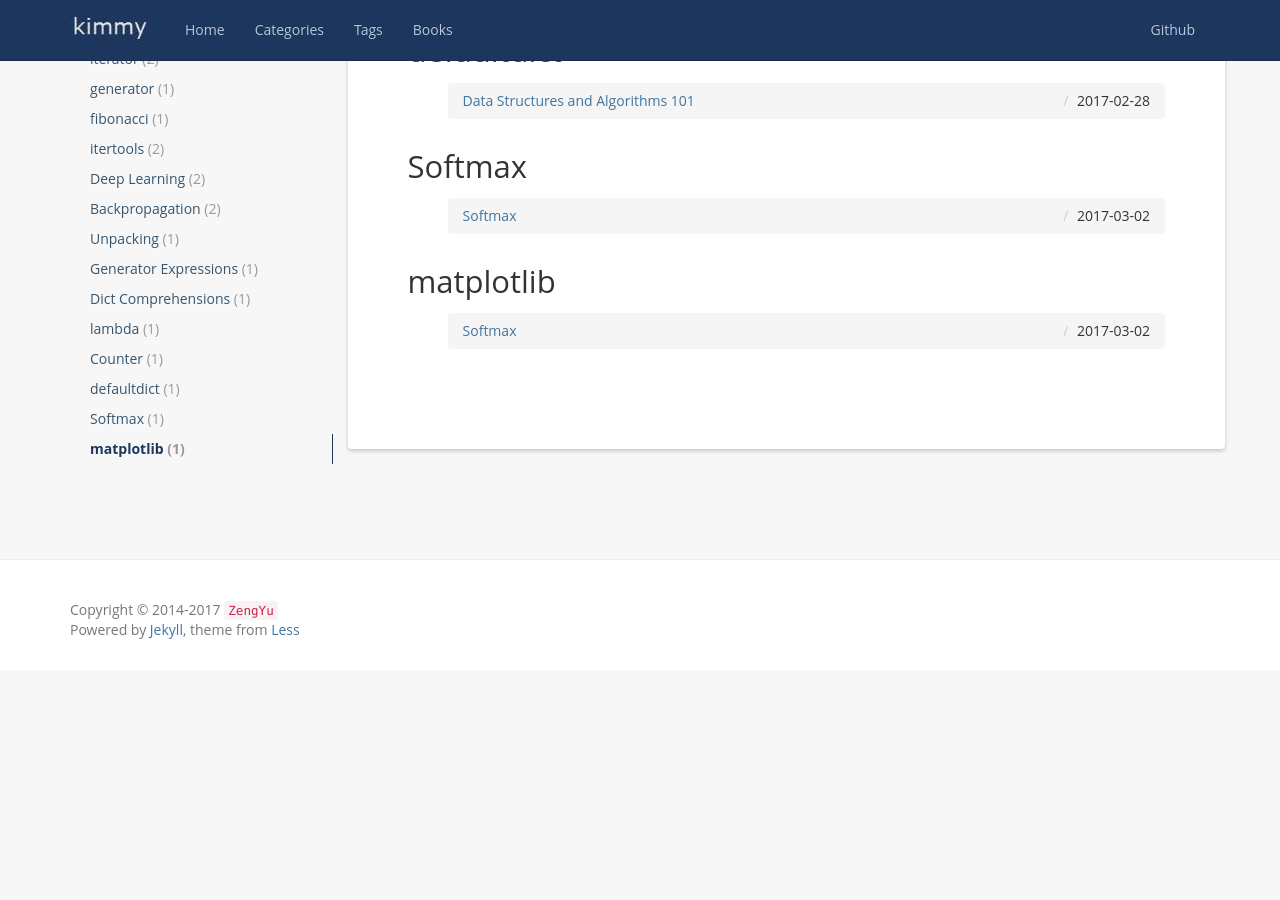
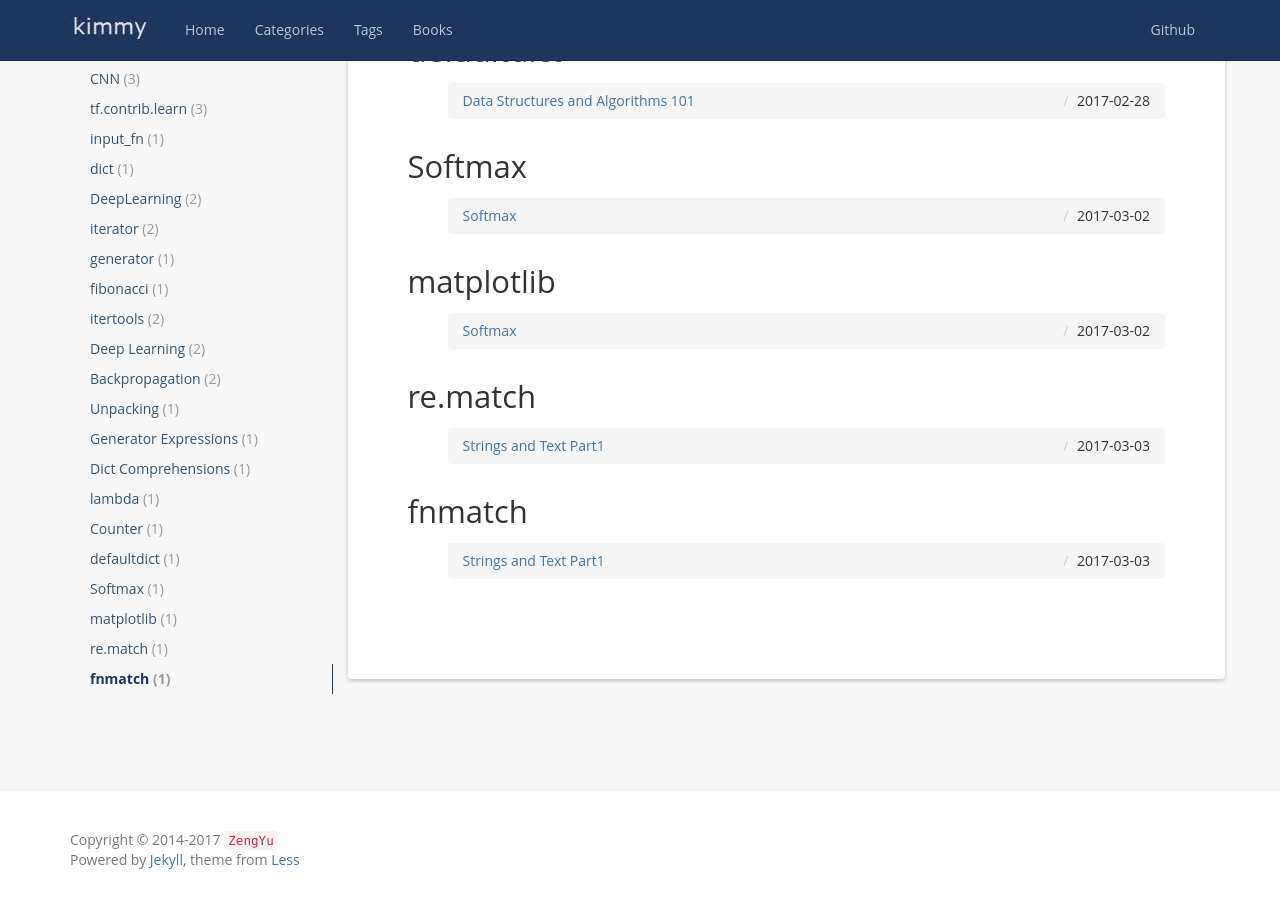
Before and after one commit to jkarakas/zengyu714.github.io, a Jekyll site: the page built from tag/index.html, in a window 1280 px wide and 900 px high, scrolled down 8071 px. Built offline with Jekyll 4.4.1, drawn with Linux system fonts in a browser that asks for light colours; nearby versions of some CDN libraries; comment, search, counter and statistics services are not loaded; before the commit the page ends 8741 px from its top, so only the background shows below that; some of the changed lines change nothing that is shown.

Commit message:
Add a post
Py Cookbook ch2 part1

```diff
--- /dev/null
+++ b/_posts/2017-03-03-strings-and-text-part1.md
@@ -0,0 +1,491 @@
+---
+layout: post
+title:  Strings and Text Part1
+date:   2017-03-03 20:08:44 +08:00
+categories: Python
+tags:
+- re.match
+- fnmatch
+
+---
+
+* content
+{:toc}
+
+
+
+## Splitting Strings on Any of Multiple Delimiters
+
+### `re.split()`
++ gets the delimiter when a specified pattern like `;` `@` is matched.
+
+### `str.split()`
++ does not allow for **multiple** delimiters or considering possible **whilespace** around delimiters.
+
+
+{% highlight python %}
+line = 'a; b, c d@ e* f$ g'
+import re
+re.split(r'[;,\s@*$]\s*', line)
+{% endhighlight %}
+
+
+
+
+    ['a', 'b', 'c', 'd', 'e', 'f', 'g']
+
+
+
+## Matching Text at the Start or End of a String
+
+### `str.startswith()` / `str.endswith()`
++ could accept a **tuple** of possible patterns to check against multiple choices.
+
+
+{% highlight python %}
+import os
+filenames = os.listdir('.')
+filenames
+{% endhighlight %}
+
+
+
+
+    ['.ipynb_checkpoints',
+     'Data Structures and Algorithms 101.ipynb',
+     'Strings and Text.ipynb']
+
+
+
++ **tuple** is required.
+
+
+{% highlight python %}
+choices = ['.ipynb','.h']
+[name for name in filenames if name.endswith(choices)]
+{% endhighlight %}
+
+
+    ---------------------------------------------------------------------------
+
+    TypeError                                 Traceback (most recent call last)
+
+    <ipython-input-5-c948be51c5bb> in <module>()
+          1 choices = ['.ipynb','.h']
+    ----> 2 [name for name in filenames if name.endswith(choices)]
+
+
+    <ipython-input-5-c948be51c5bb> in <listcomp>(.0)
+          1 choices = ['.ipynb','.h']
+    ----> 2 [name for name in filenames if name.endswith(choices)]
+
+
+    TypeError: endswith first arg must be str or a tuple of str, not list
+
+
+
+{% highlight python %}
+choices = ['.ipynb','.h']
+[name for name in filenames if name.endswith(tuple(choices))]
+{% endhighlight %}
+
+
+
+
+    ['Data Structures and Algorithms 101.ipynb', 'Strings and Text.ipynb']
+
+
+
+
+{% highlight python %}
+any(name.endswith('.ipynb') for name in filenames)
+{% endhighlight %}
+
+
+
+
+    True
+
+
+
++ look elegant when combined with other operations.
+
+
+{% highlight python %}
+if any(name.endswith(('.h','.py')) for name in os.listdir(dirname)):
+    do_something()
+{% endhighlight %}
+
+### slice
+
+
+{% highlight python %}
+filename = 'foo.txt'
+filename[-4:] == '.txt'
+{% endhighlight %}
+
+
+
+
+    True
+
+
+
+### regular expressions
+
+
+{% highlight python %}
+import re
+url = 'https://www.google.com.hk/webhp?hl=zh-CN'
+re.match('http:|https|ftp:', url)
+{% endhighlight %}
+
+
+
+
+    <_sre.SRE_Match object; span=(0, 5), match='https'>
+
+
+
+## Matching Strings Using Shell Wildcard Patterns
+
+### `fnmatch()`
++ matches text using the same wildcard patterns as are commonly used in Unix shells <br>
+  (e.g., `*.py`, `Dat[0-9]*.csv`, etc.).
+
+
+{% highlight python %}
+from fnmatch import fnmatch, fnmatchcase
+fnmatch('foo.txt', '*.txt')
+{% endhighlight %}
+
+
+
+
+    True
+
+
+
+{% highlight python %}
+fnmatch('foo.txt','?oo.txt')
+{% endhighlight %}
+
+
+
+
+    True
+
+
+
+{% highlight python %}
+fnmatch('Dat45.csv', 'Dat[0-9]*')
+{% endhighlight %}
+
+
+
+
+    True
+
+
+
++ matching result varies based on operating system.
+
+
+{% highlight python %}
+# Windows
+fnmatch('foo.txt', '*.TXT')
+{% endhighlight %}
+
+
+
+
+    True
+
+
+
+### `fnmatchcase()`
++ matches exactly based on the lower/uppercase which is independent on the OS.
+
+
+{% highlight python %}
+fnmatchcase('foo.txt', '*.TXT')
+{% endhighlight %}
+
+
+
+
+    False
+
+
+
+## Matching and Searching for Text Patterns
+
+### `str.find()` / `str.endswith()` / `str.startswith()`
+
+
+{% highlight python %}
+# # Search for the location of the first occurrence
+s = 'ni hao wa, ni jin tian zhen hao kan'
+s.find('ni')
+{% endhighlight %}
+
+
+
+
+    0
+
+
+
+### `re.match()`
++ `\d+` means match one or more digits.
++ only checks the beginning of a string.
+
+
+{% highlight python %}
+# How time flies!
+day1 = '2017-03-03 '
+day2 = 'Mar 03, 2017'
+
+import re
+for day in [day1, day2]:
+    if re.match(r'\d+-\d+-\d+', day):
+        print(day, ' : matches the pattern!')
+    else:
+        print(day, ': no!')
+{% endhighlight %}
+
+    2017-03-03   : matches the pattern!
+    Mar 03, 2017 : no!
+
+
++ precompile the regular expression pattern into a pattern object first if used a lot.
+
+
+{% highlight python %}
+date_pattern = re.compile(r'\d+-\d+-\d+')
+for day in [day1, day2]:
+    if date_pattern.match(day):
+        print(day, ' : matches the pattern!')
+    else:
+        print(day, ': no!')
+{% endhighlight %}
+
+    2017-03-03   : matches the pattern!
+    Mar 03, 2017 : no!
+
+
+### capture groups
++ by enclosing parts of the pattern in parentheses.
++ simplify subsequent processing, because the contents of each group can be extracted individually.
+
+
+{% highlight python %}
+date_pattern = re.compile(r'(\d+)-(\d+)-(\d+)')
+agg = date_pattern.match('2017-03-03')
+agg
+{% endhighlight %}
+
+
+
+
+    <_sre.SRE_Match object; span=(0, 10), match='2017-03-03'>
+
+
+
+
+{% highlight python %}
+# Extract the contents of each group
+agg.group(0)
+{% endhighlight %}
+
+
+
+
+    '2017-03-03'
+
+
+
+
+{% highlight python %}
+agg.group(1)
+{% endhighlight %}
+
+
+
+
+    '2017'
+
+
+
+
+{% highlight python %}
+agg.group(2)
+{% endhighlight %}
+
+
+
+
+    '03'
+
+
+
+
+{% highlight python %}
+agg.group(3)
+{% endhighlight %}
+
+
+
+
+    '03'
+
+
+
+
+{% highlight python %}
+agg.groups()
+{% endhighlight %}
+
+
+
+
+    ('2017', '03', '03')
+
+
+
+
+{% highlight python %}
+year, month, day = agg.groups()
+{% endhighlight %}
+
+### `re.findall()`
++ searches the text and finds all matches, returning them as a `list`.
+
+
+{% highlight python %}
+time_stamp = 'Today is 2017-03-03. Reading "Python CookBook" starts from 2017-02-27.'
+date_pattern.findall(time_stamp)
+{% endhighlight %}
+
+
+
+
+    ['2017-03-03', '2017-02-27']
+
+
+
++ notice results split into **tuples** when cooperates with groups.
+
+
+{% highlight python %}
+time_stamp = 'Today is 2017-03-03. Reading "Python CookBook" starts from 2017-02-27.'
+date_pattern = re.compile(r'(\d+)-(\d+)-(\d+)')
+
+date_pattern.findall(time_stamp)
+{% endhighlight %}
+
+
+
+
+    [('2017', '03', '03'), ('2017', '02', '27')]
+
+
+
+
+{% highlight python %}
+for year, month, day in date_pattern.findall(time_stamp):
+    print('{}/{}/{}'.format(year, month, day))
+{% endhighlight %}
+
+    2017/03/03
+    2017/02/27
+
+
+### `re.finditer()`
++ find matches iteratively
+
+
+{% highlight python %}
+for agg in date_pattern.finditer(time_stamp):
+    print(agg.groups())
+{% endhighlight %}
+
+    ('2017', '03', '03')
+    ('2017', '02', '27')
+
+
+## Searching and Replacing Text
+
+### `str.replace()`
+
+
+{% highlight python %}
+s = 'ni hao wa, ni jin tian zhen hao kan'
+s.replace('ni', 'wo')
+{% endhighlight %}
+
+
+
+
+    'wo hao wa, wo jin tian zhen hao kan'
+
+
+
+### `re.sub()`
++ backslashed digits such as `\3` refer to capture group numbers in the pattern.
+
+
+{% highlight python %}
+time_stamp = 'Today is 2017-03-03. Reading "Python CookBook" starts from 2017-02-27.'
+import re
+re.sub(r'(\d+)-(\d+)-(\d+)', r'\2/\3/\1', time_stamp)
+{% endhighlight %}
+
+
+
+
+    'Today is 03/03/2017. Reading "Python CookBook" starts from 02/27/2017.'
+
+
+
+## Searching and Replacing Case-Insensitive Text
+
+### `re.IGNORECASE` flag
+
+
+{% highlight python %}
+text = 'UPPER PYTHON, lower python, Mixed Python'
+re.findall('python', text, flags=re.IGNORECASE)
+{% endhighlight %}
+
+
+
+
+    ['PYTHON', 'python', 'Python']
+
+
+
+
+{% highlight python %}
+re.sub('python', 'anaconda', text, flags=re.IGNORECASE)
+{% endhighlight %}
+
+
+
+
+    'UPPER anaconda, lower anaconda, Mixed anaconda'
+
+
+
+## Others
+
+### Normalizing [Unicode](https://nedbatchelder.com/text/unipain.html) Text to a Standard Representation
+`unicodedata.normalize()`
+
+### Writing a Regular Expression for Multiline Patterns
+`re.DOTALL` flag
+
+<br><br><br>
+> Take Reference from [Python Cookbook](http://shop.oreilly.com/product/0636920027072.do)<br><br>
+> CHAPTER 2<br>
+> Strings and Text
```
Also changed, not shown: _posts/2017-03-02-softmax.md (renamed from _posts/2017-02-28-softmax.md, +0 -4 lines).
